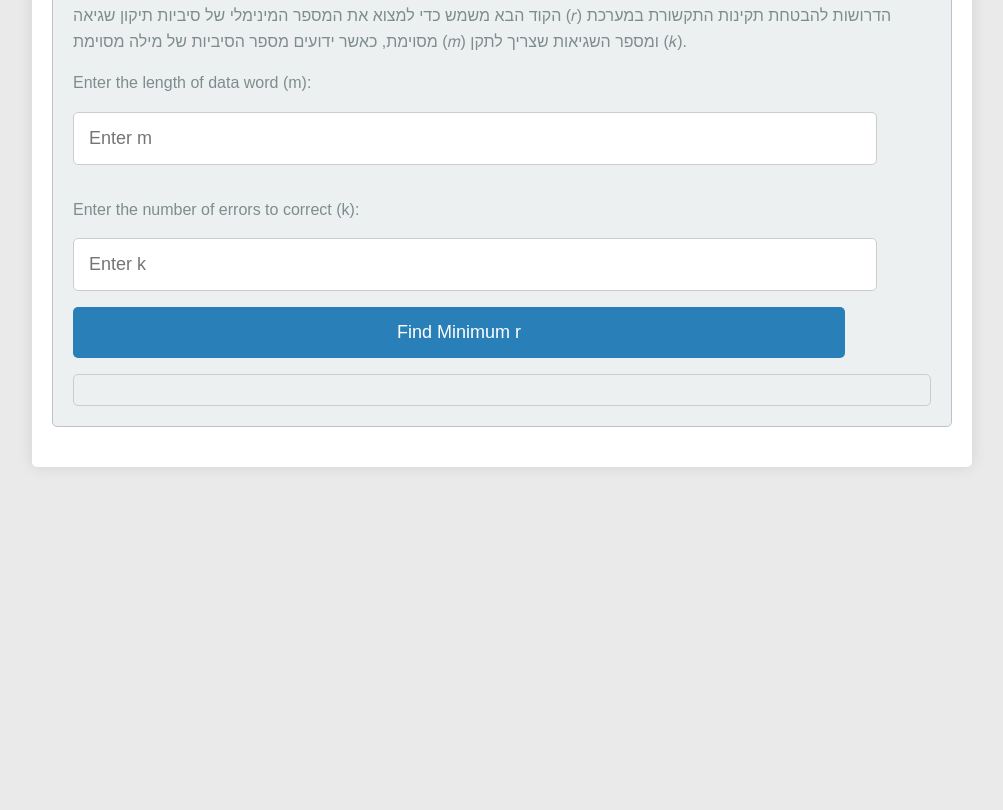
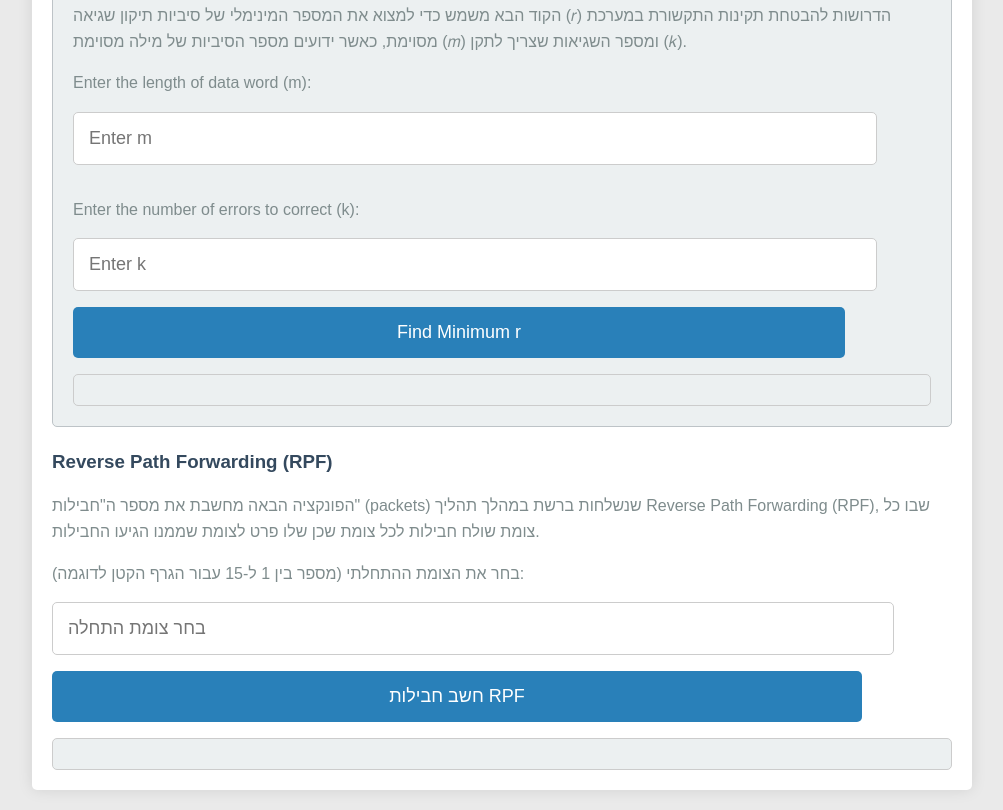
Before and after one commit to AlmogShKt/computers-networks-script-site, a plain HTML site: page index.html in a window 1280 px wide. Shown: the part 1013-1823 px from the top of the page, without its empty margins (138-1141 px from the left). Before the commit the page ends 1500 px from the top, so only its background shows below. Drawn offline with Linux system fonts and the light colour scheme.

Commit message:
Update index.html

```diff
--- a/index.html
+++ b/index.html
@@ -91,7 +91,15 @@
         <button id="distance-run">Run Distance Vectors Routing</button>
         <div id="distance-output" class="output-area"></div>
       </div>
+ <!-- RPF Section -->
+  <h3>Reverse Path Forwarding (RPF)</h3>
+  <p>הפונקציה הבאה מחשבת את מספר ה"חבילות" (packets) שנשלחות ברשת במהלך תהליך Reverse Path Forwarding (RPF), שבו כל צומת שולח חבילות לכל צומת שכן שלו פרט לצומת שממנו הגיעו החבילות.</p>
+  <p>בחר את הצומת ההתחלתי (מספר בין 1 ל-15 עבור הגרף הקטן לדוגמה):</p>
+  <input type="number" id="rpf-source" placeholder="בחר צומת התחלה" min="1" max="15" />
+  <button id="rpf-run">חשב חבילות RPF</button>
+  <div id="rpf-output" class="output-area"></div>
 
+</div>
       <!-- Chapter 6 Placeholder -->
       <div id="chapter6" class="tab-content">
         <h3>Chapter 6: Coming Soon</h3>
```
